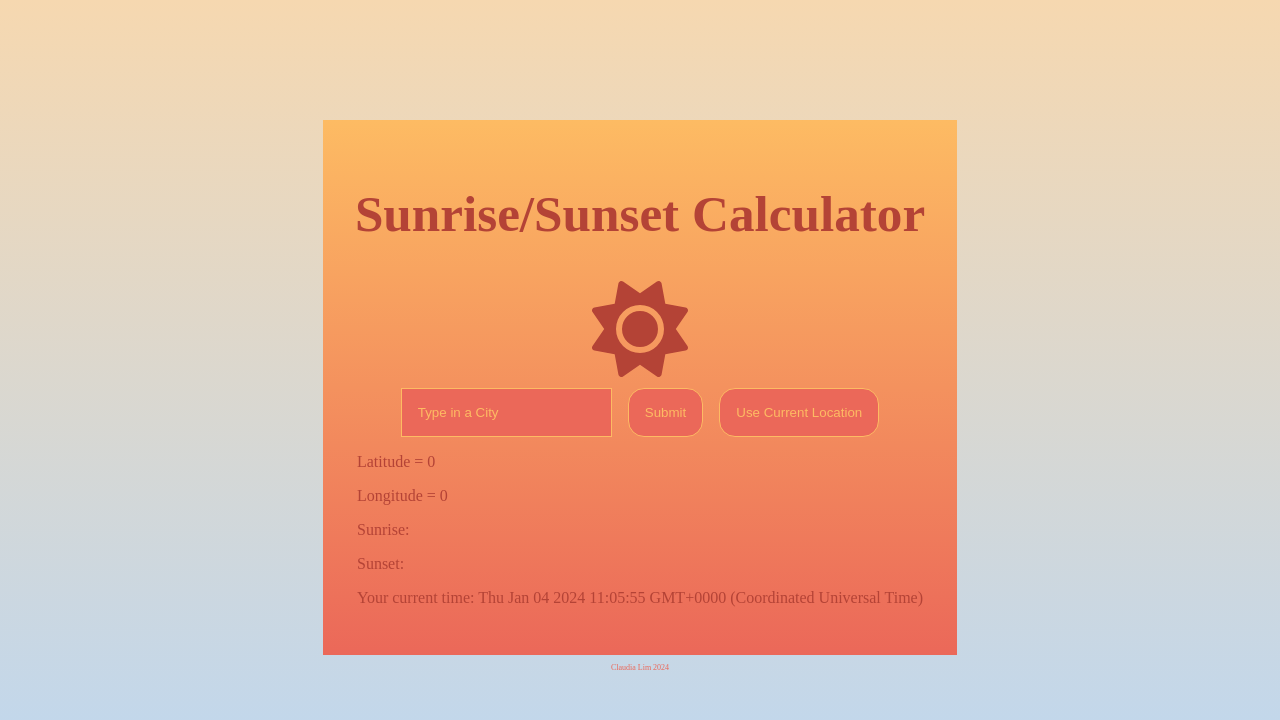
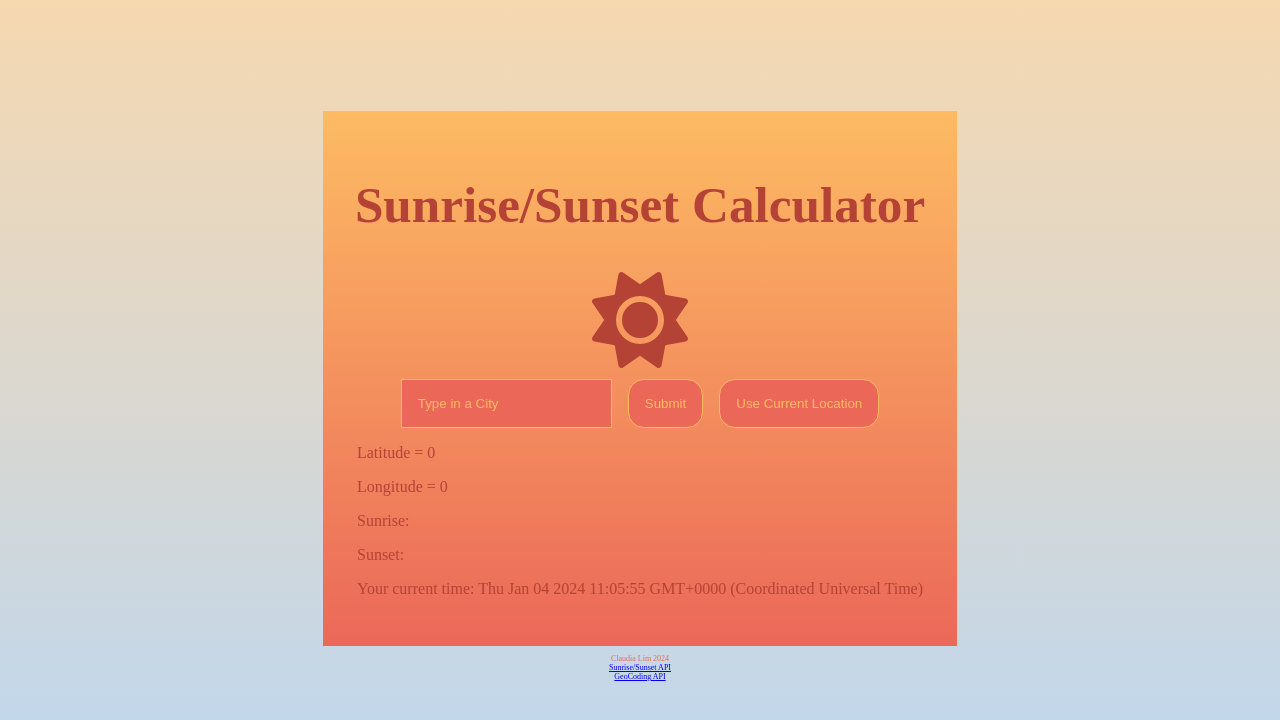
Before and after one commit to claudia-lim/sunrise-sunset, a React (Vite) app: page / in a window 1280 px wide. Shown: the top 720 px of the page. Built offline with nearby package versions, Linux system fonts and the light colour scheme.

Commit message:
add links to APIs

```diff
--- a/src/App.jsx
+++ b/src/App.jsx
@@ -62,7 +62,11 @@ function App() {
             {/*<ToggleButton setMode={setMode} mode={mode}/>*/}
 
         </main>
-        <footer>Claudia Lim 2024</footer>
+        <footer>
+            Claudia Lim 2024
+            <a href="https://sunrise-sunset.org/api">Sunrise/Sunset API</a>
+            <a href="https://developer.mapquest.com/documentation/geocoding-api/">GeoCoding API</a>
+        </footer>
     </>
     )
 }
--- a/src/index.css
+++ b/src/index.css
@@ -29,6 +29,8 @@ main {
 }
 
 footer {
+  display: flex;
+  flex-direction: column;
   color: var(--day-colour2);
   font-size: 0.5rem;
   text-align: center;
```
